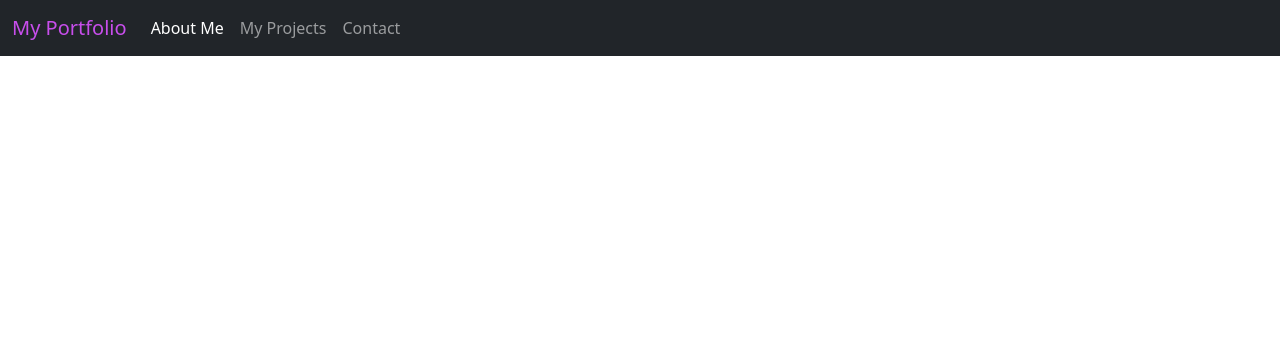
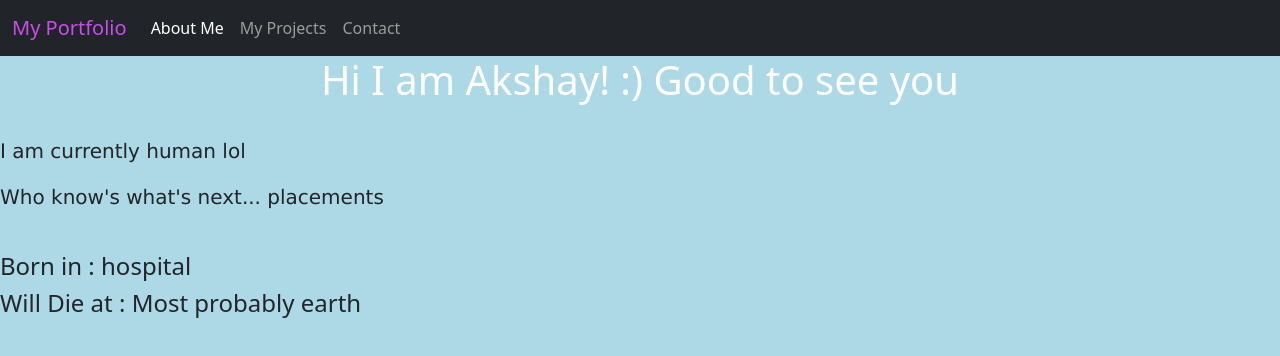
Before and after one commit to AkshaySiddannavar/My-Portdolio, a plain HTML site: page about.html in a window 1280 px wide. Drawn offline with nearby package versions, Linux system fonts and the light colour scheme.

Commit message:
WT ASSGN 1 HTML ALL TAGS Implement

```diff
--- a/about.html
+++ b/about.html
@@ -11,6 +11,22 @@
     <title>About Me!</title>
   </head>
   <body>
+    <style>
+      body {
+  background-color: lightblue;
+}
+
+h1 {
+  color: white;
+  text-align: center;
+}
+
+p {
+  font-family: verdana;
+  font-size: 20px;
+}
+
+    </style>
     <nav class="navbar navbar-expand-lg navbar-dark bg-dark">
       <div class="container-fluid">
         <a class="navbar-brand" href="index.html" <span style = "color:rgb(200, 78, 236);"> My Portfolio </span></a>
@@ -33,7 +49,13 @@
         </div>
       </div>
     </nav>
-
+    <h1>Hi I am Akshay! :) Good to see you</h1>
+    <br>
+    <p>I am currently human lol</p>
+    <p>Who know's what's next... placements</p>
+    <br>
+    <h4>Born in : hospital</h4>
+    <h4>Will Die at : Most probably earth</h4>
     <!-- Optional JavaScript; choose one of the two! -->
 
     <!-- Option 1: Bootstrap Bundle with Popper -->
--- /dev/null
+++ b/contact_style.css
@@ -0,0 +1,13 @@
+body {
+    background-color: lightblue;
+  }
+
+  h1 {
+    color: white;
+    text-align: center;
+  }
+
+  p {
+    font-family: verdana;
+    font-size: 20px;
+  }
```
Also changed, not shown: contact.html (+25 -1 lines), index.html (+15 -0 lines).
